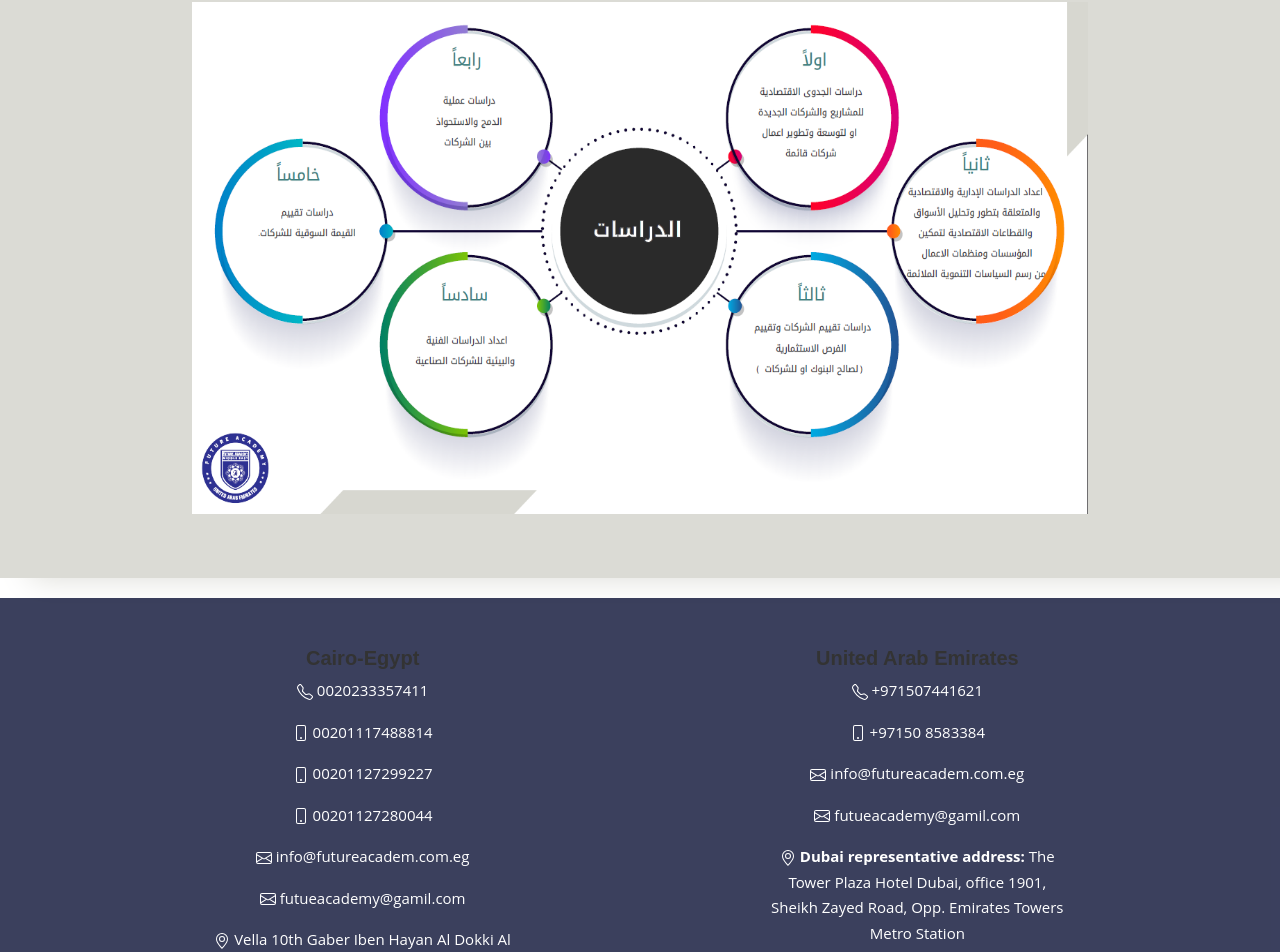
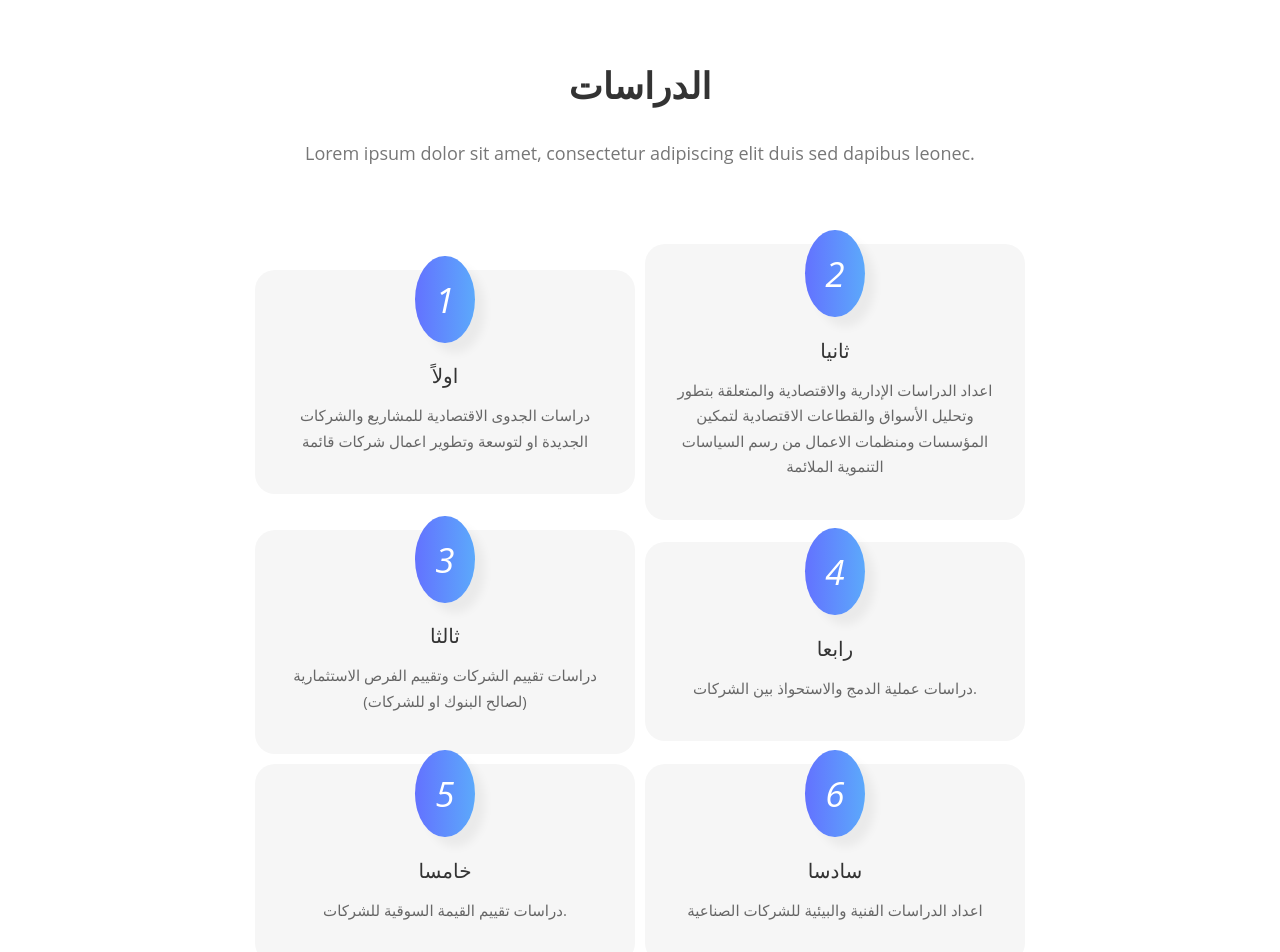
Before and after one commit to omar-vtc/Future-app, a React (Create React App) app: page /Studies in a window 1280 px wide. Shown: the part 972-1924 px from the top of the page. Built offline with nearby package versions, Linux system fonts and the light colour scheme.

Commit message:
studies reshaping and databses done

```diff
--- /dev/null
+++ b/src/data/Studies.json
@@ -0,0 +1,40 @@
+{
+  "Studies": [
+    {
+      "icon": "fa ",
+      "to": "/consulting",
+      "name": "اولاً",
+      "text": "دراسات الجدوى الاقتصادية للمشاريع والشركات الجديدة او لتوسعة وتطوير اعمال شركات قائمة "
+    },
+    {
+      "icon": "fa ",
+      "to": "/Studies",
+      "name": "ثانيا",
+      "text": "اعداد الدراسات الإدارية والاقتصادية والمتعلقة بتطور وتحليل الأسواق والقطاعات الاقتصادية لتمكين المؤسسات ومنظمات الاعمال من رسم السياسات التنموية الملائمة"
+    },
+    {
+      "icon": "fa ",
+      "to": "/Studies",
+      "name": "ثالثا",
+      "text": "دراسات تقييم الشركات وتقييم الفرص الاستثمارية (لصالح البنوك او للشركات)"
+    },
+    {
+      "icon": "fa ",
+      "to": "/Studies",
+      "name": "رابعا",
+      "text": "دراسات عملية الدمج والاستحواذ بين الشركات."
+    },
+    {
+      "icon": "fa ",
+      "to": "/Studies",
+      "name": "خامسا",
+      "text": "دراسات تقييم القيمة السوقية للشركات."
+    },
+    {
+      "icon": "fa ",
+      "to": "/consulting",
+      "name": "سادسا ",
+      "text": "اعداد الدراسات الفنية والبيئية للشركات الصناعية"
+    }
+  ]
+}
--- a/src/pages/Studies.js
+++ b/src/pages/Studies.js
@@ -1,33 +1,58 @@
-import Header from "../components/Header/Header";
-import IntroBoxesCont from "../components/Content/IntroBoxes/IntroBoxesCont";
-import StrSpTitle from "../components/UtilitiesCont/StrSpTitle";
-import Footer from "../components/Footer/Footer";
+import React, { useState, useEffect } from "react";
 
-import studies from "../img/studies.png";
+import { NewH } from "../components/NewHeader/NewH";
+import StudiesData from "../data/Studies.json";
+import NewFooter from "../components/Footer/NewFooter";
 
 function Studies() {
+  const [StudiesDataPage, setStudiesDataPage] = useState({});
+  useEffect(() => {
+    setStudiesDataPage(StudiesData);
+  }, []);
   return (
     <div>
-      <Header homePage={false} content={IntroBoxesCont[7]} />
-      <div className="consult">
-        <StrSpTitle
-          className="strategy-title-consult"
-          subtitle="معلومات عن"
-          title="الدراسات"
-        />
-        {/* <div className="mother-consult">
-          <ConsultRight />
-          <ConsultLeft />
-        </div> */}
-        <div className="st-img">
-          <div className="child-img">
-            <img src={studies} alt="" />
+      <NewH />
+      <div id="consultServices" className="text-center">
+        <div className="container">
+          <div className="section-title">
+            <h2>الدراسات</h2>
+            <p>
+              Lorem ipsum dolor sit amet, consectetur adipiscing elit duis sed
+              dapibus leonec.
+            </p>
+          </div>
+          <div
+            className="row"
+            style={{
+              display: "flex",
+              alignItems: "center",
+              justifyContent: "center",
+            }}
+          >
+            {StudiesDataPage.Studies
+              ? StudiesDataPage.Studies.map((d, i) => (
+                  <div
+                    key={`${d.name}-${i}`}
+                    className="col-md-4 hovering"
+                    style={{
+                      // height: "270px",
+                      borderRadius: "20px",
+                      margin: "5px",
+                      background: "#f6f6f6",
+                    }}
+                  >
+                    <i className={d.icon}> {i + 1} </i>
+                    <div className="service-desc">
+                      <h3>{d.name}</h3>
+                      <p>{d.text}</p>
+                    </div>
+                  </div>
+                ))
+              : "loading"}
           </div>
         </div>
       </div>
-      <div className="marginTop">
-        <Footer />
-      </div>
+      <NewFooter />
     </div>
   );
 }
```
